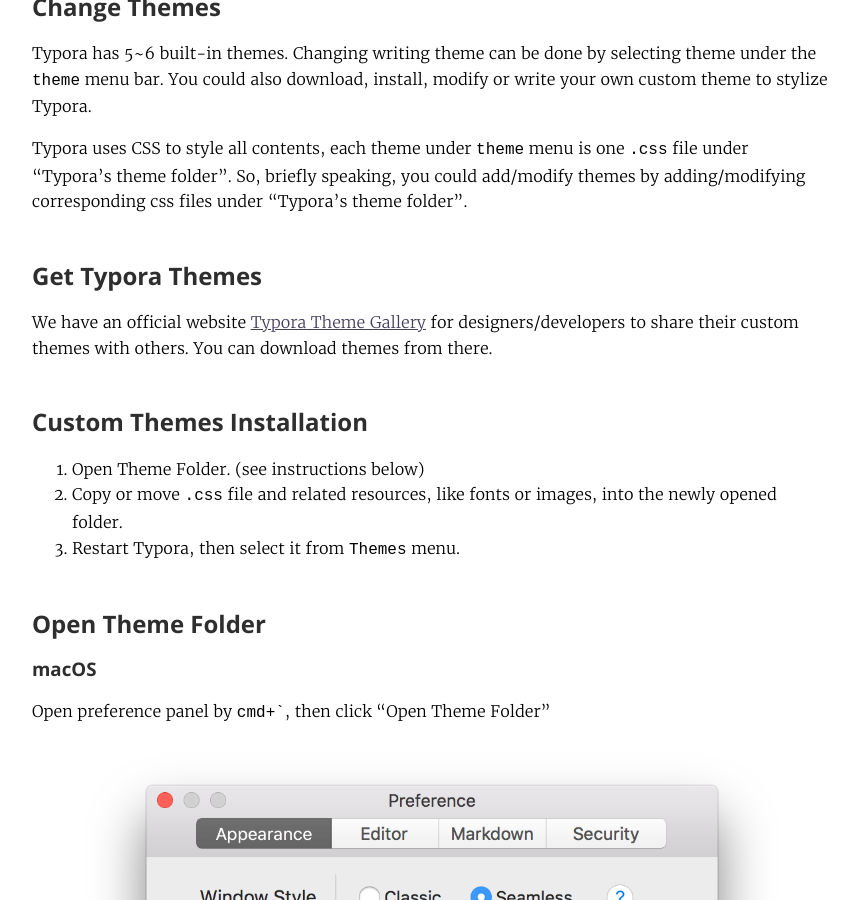
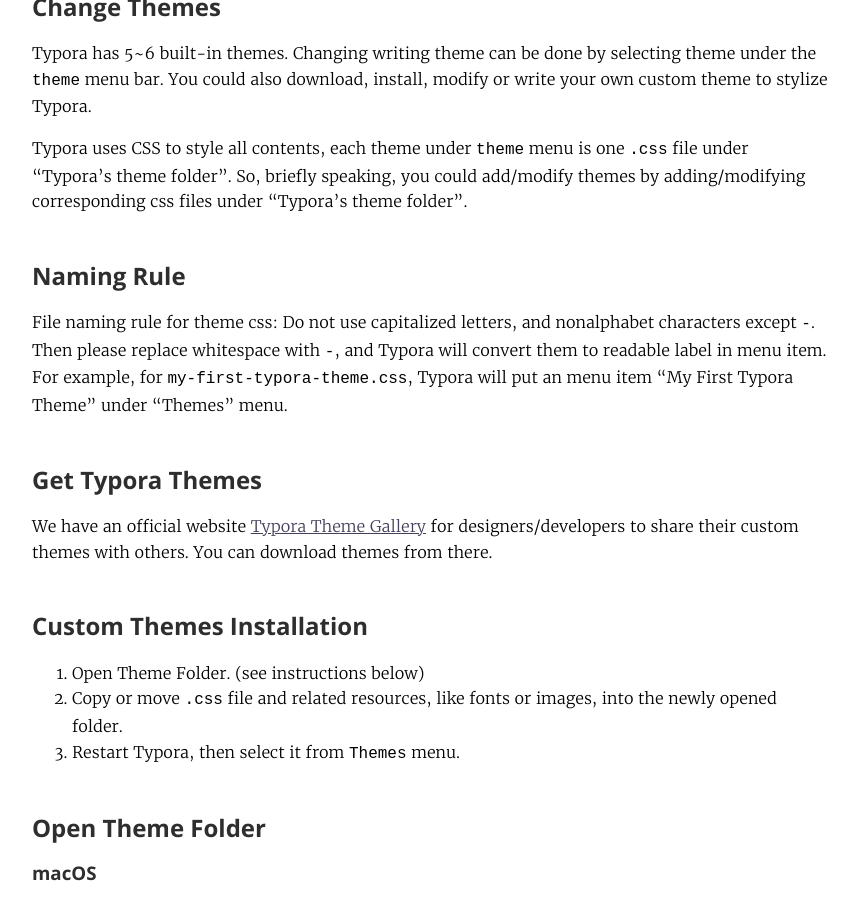
Before and after one commit to typora/support.typora.io, a Jekyll site: the page built from _posts/2016-09-26-About Themes.md, in a window 1280 px wide and 900 px high, scrolled down 362 px. Shown: the whole window, without its empty margins (208-1066 px from the left). Built offline with Jekyll 4.4.1, drawn with Linux system fonts in a browser that asks for light colours; nearby versions of some CDN libraries; library files that are not in the unit come from our copies.

Commit message:
Update 2016-09-26-About Themes.md

```diff
--- a/_posts/2016-09-26-About Themes.md
+++ b/_posts/2016-09-26-About Themes.md
@@ -12,6 +12,10 @@
 Typora has 5~6 built-in themes. Changing writing theme can be done by selecting theme under the `theme` menu bar. You could also download, install, modify or write your own custom theme to stylize Typora.
 
 Typora uses CSS to style all contents, each theme under `theme` menu is one `.css` file under "Typora's theme folder". So, briefly speaking, you could add/modify themes by adding/modifying corresponding css files under "Typora's theme folder".
+
+## Naming Rule
+
+File naming rule for theme css: Do not use capitalized letters, and nonalphabet characters except `-`. Then please replace whitespace with `-`, and Typora will convert them to readable label in menu item. For example, for `my-first-typora-theme.css`, Typora will put an menu item “My First Typora Theme” under “Themes” menu.
 
 ## Get Typora Themes
 
```
